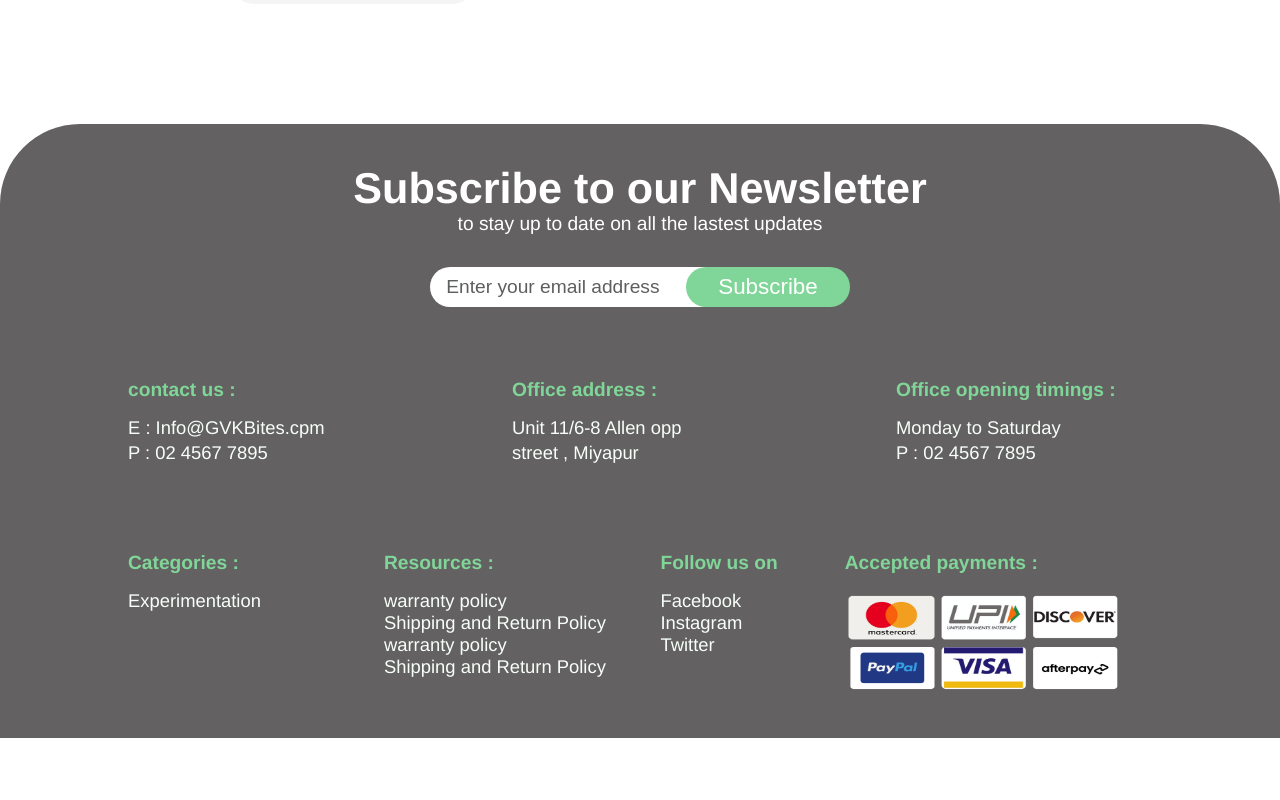
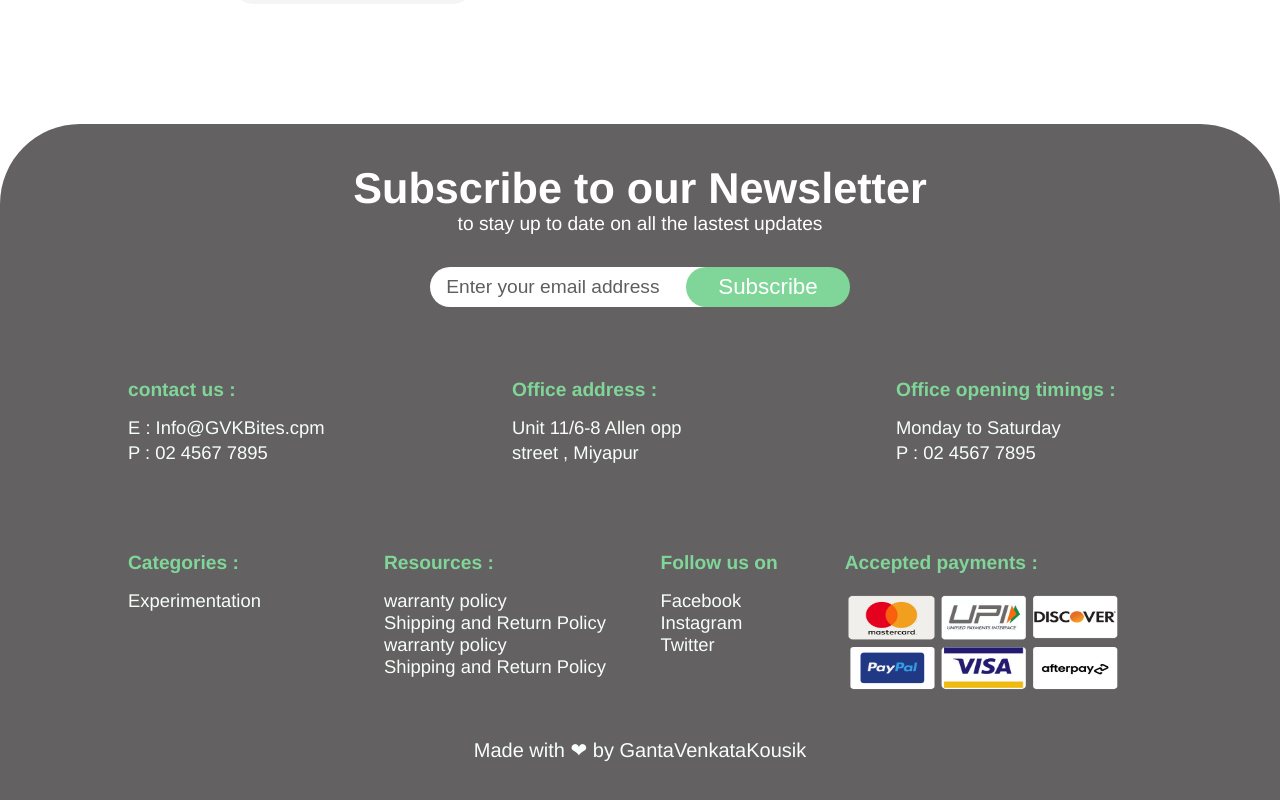
Before and after one commit to GantaVenkataKousik/nextgen-labs, a React (Create React App) app in the folder client/: page / in a window 1280 px wide. Shown: the part 5314-6114 px from the top of the page. Before the commit the page ends 6052 px from the top, so only its background shows below. Built offline with nearby package versions, Linux system fonts and the light colour scheme; a web font is replaced by a local one.

Commit message:
adding all the changes

```diff
--- a/client/src/pages/Footer/Footer.jsx
+++ b/client/src/pages/Footer/Footer.jsx
@@ -2,7 +2,7 @@ import React from 'react'
 import './style.css'
 import './responsive.css'
 
-function Footer () {
+function Footer() {
   return (
     <>
       <div className='Footer'>
@@ -59,6 +59,9 @@ function Footer () {
             </div>
           </div>
         </section>
+        <section className='sec4'>
+          <p>Made with  ❤  by   GantaVenkataKousik </p>
+        </section>
       </div>
     </>
   )
--- a/client/src/pages/Footer/style.css
+++ b/client/src/pages/Footer/style.css
@@ -4,19 +4,23 @@
   border-top-right-radius: 5rem;
   padding: 5vh 10vw;
 }
+
 .Footer .sec1 {
   text-align: center;
   color: white;
   font-size: 1.8rem;
   font-weight: 600;
 }
+
 .Footer .sec1 h1 {
   font-weight: 600;
 }
+
 .Footer .sec1 h3 {
   font-weight: 500;
   font-size: 1.2rem;
 }
+
 .Footer .subscribe {
   margin: 1.2rem 0;
 }
@@ -27,6 +31,7 @@
   justify-content: center;
   align-items: center;
 }
+
 .Footer .subscribe input {
   width: 25vw;
   outline: none;
@@ -38,9 +43,11 @@
   padding: 1rem;
   color: #5d5e60;
 }
+
 .Footer .subscribe input::placeholder {
   color: #5d5e60;
 }
+
 .Footer .subscribe button {
   border: none;
   outline: none;
@@ -61,19 +68,23 @@
   justify-content: flex-start;
   align-items: center;
 }
+
 .Footer .sec2 h3 {
   font-size: 1.2rem;
   color: #80d698;
   margin-top: 5vh;
   margin-bottom: 1rem;
 }
+
 .Footer .sec2 p {
   font-size: 1.15rem;
   color: #f8fffb;
 }
+
 .Footer .sec2 .sec {
   margin-top: 0.2rem;
 }
+
 .Footer .sec3 {
   margin-top: 6vh;
   width: 100%;
@@ -82,20 +93,32 @@
   justify-content: flex-start;
   align-items: flex-start;
 }
+
 .Footer .sec3 h3 {
   font-size: 1.2rem;
   color: #80d698;
   margin-top: 5vh;
   margin-bottom: 1rem;
 }
+
 .Footer .sec3 p {
   font-size: 1.15rem;
   color: #f8fffb;
 }
+
 .Footer .sec3 .sec {
   margin-top: 0.2rem;
 }
+
 .Footer .sec3 img {
   width: 90%;
   height: 13vh;
 }
+
+.Footer .sec4 {
+  font-weight: normal;
+  text-align: center;
+  color: #f8fffb;
+  margin-top: 5vh;
+  font-size: 1.25rem;
+}
```
